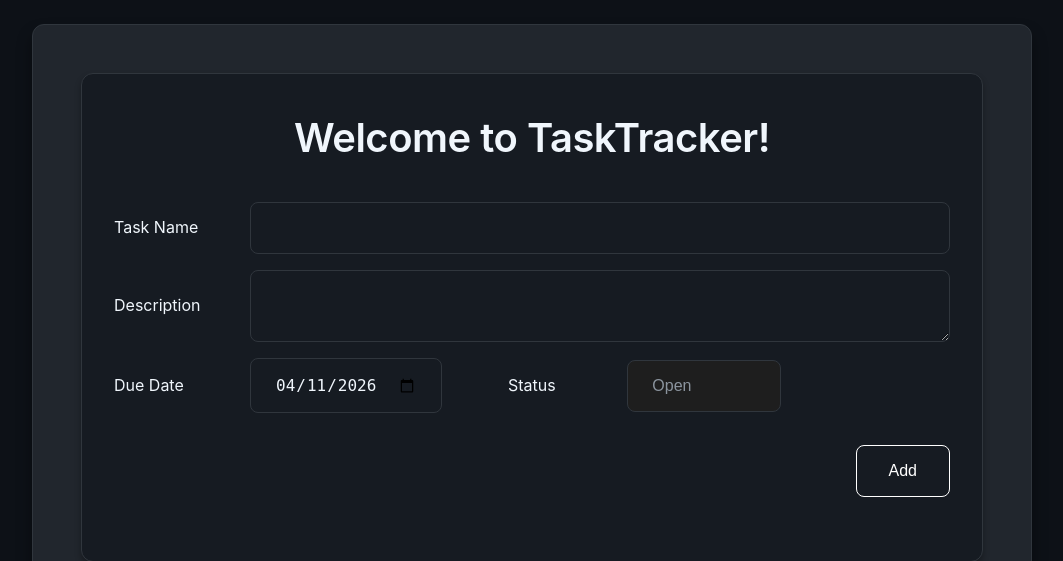
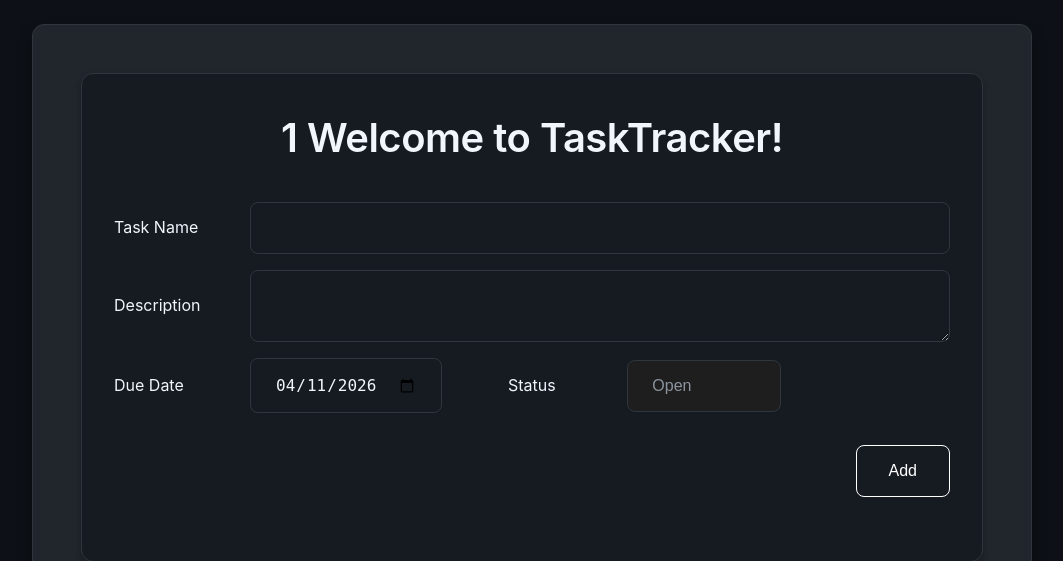
Before and after one commit to girishmallareddi/tasktracker, a Flask app: page / in a window 1280 px wide. Shown: the top 561 px of the page, without its empty margins (108-1171 px from the left). Run offline with Flask 3, Linux system fonts and the light colour scheme; data comes from the database, SQL or seed files in the repository.

Commit message:
Fix heading formatting in index.html

```diff
--- a/templates/index.html
+++ b/templates/index.html
@@ -25,7 +25,7 @@
     <!-- This is the body section - contains visible content -->
     <div class="container">
         <div class="section add-task-section">
-            <h1>Welcome to TaskTracker!</h1>
+            <h1> 1 Welcome to TaskTracker!</h1>
 
             <form action="/addtask" method="POST" class="task-form">
 
```
